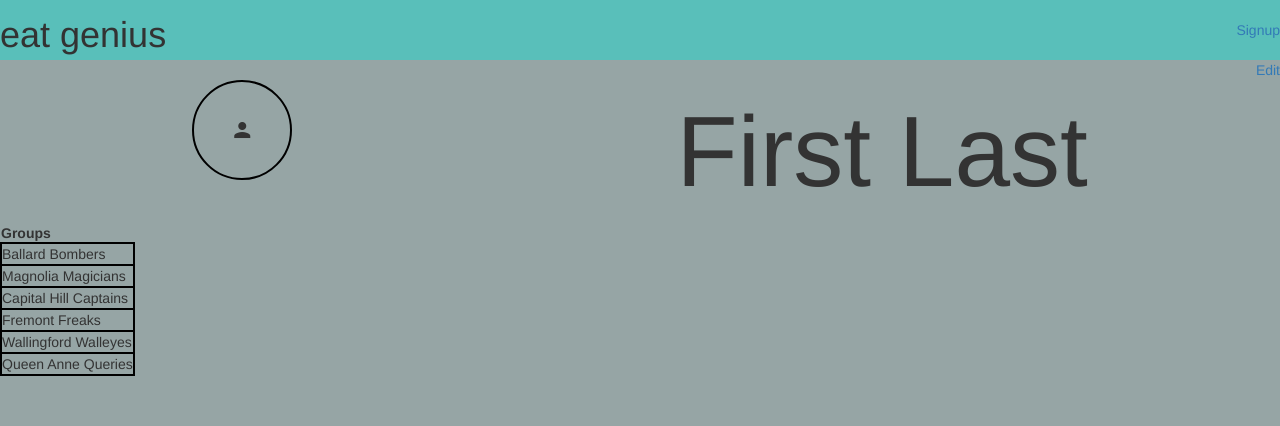
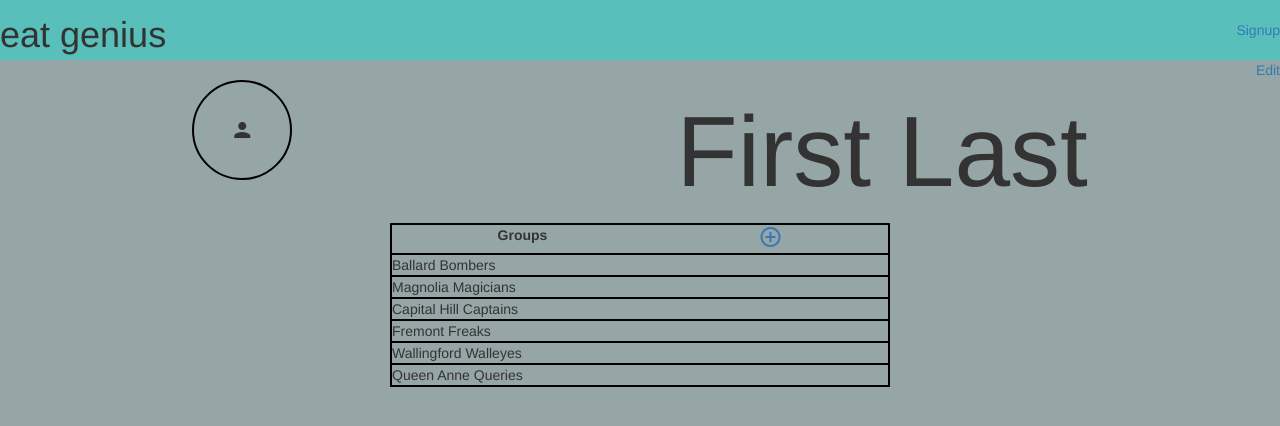
Before and after one commit to eat-genius/eat-genius, an Angular app: page /user-profile in a window 1280 px wide. Shown: the top 426 px of the page. Built offline with nearby package versions, Linux system fonts and the light colour scheme.

Commit message:
Close #4 profile page

```diff
--- a/src/app/user-profile/user-profile.component.css
+++ b/src/app/user-profile/user-profile.component.css
@@ -35,6 +35,21 @@ header {
   font-size: 100px;
 }
 
+main {
+  display: flex;
+  justify-content: center;
+}
+
+table {
+  border: solid black 2px;
+  width: 500px;
+}
+
+th {
+  display: flex;
+  justify-content: space-around;
+}
+
 td {
   border: solid black 2px;
 }
--- a/src/app/user-profile/user-profile.component.html
+++ b/src/app/user-profile/user-profile.component.html
@@ -11,7 +11,7 @@
   <main>
     <table>
       <thead>
-        <tr><th>Groups</th><tr>
+        <tr><th>Groups<a href="#"><i class="material-icons">add_circle_outline</i></a></th><tr>
       </thead>
       <tbody>
         <tr><td>Ballard Bombers</td></tr>
```
